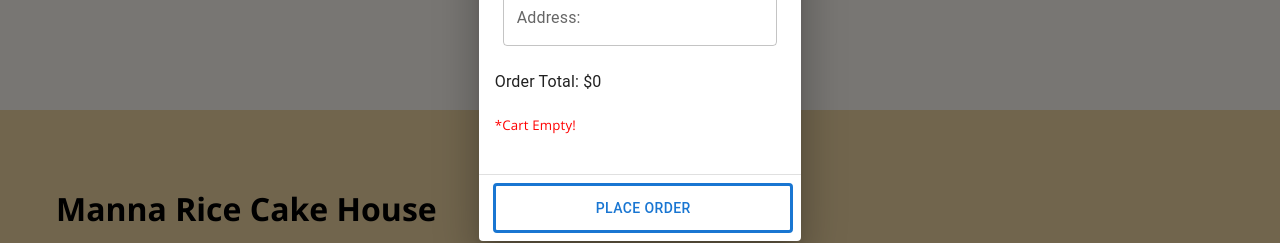
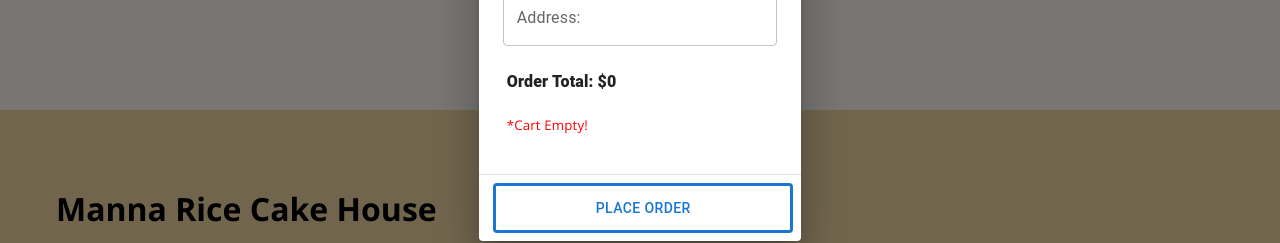
Before and after one commit to leeja328/manna_house, a React (Create React App) app: page /order in a window 1280 px wide. Both pictures are taken after a click on the button "CART". Shown: the part 2344-2587 px from the top of the page. Built offline with nearby package versions, Linux system fonts and the light colour scheme.

Commit message:
alignment fixes

```diff
--- a/src/pages/Order.css
+++ b/src/pages/Order.css
@@ -89,6 +89,14 @@
     font-weight: 400;
 }
 
+.order-summary {
+    padding-left: 12px;
+}
+
+#order-total {
+    font-weight: 800
+}
+
 #place-order {
     border: solid;
     border-color: #1976D2;
--- a/src/pages/Order.js
+++ b/src/pages/Order.js
@@ -559,20 +559,19 @@
           }}
           />
         </div>
-
-          {/* <h3>Name</h3><h5 id='validate'>{validate}</h5><input type="text" value={name1} name='name' onChange={handleChange}/>
-          <h3>Phone#</h3><input type="text" name='phone'/>
-          <h3>Address</h3><input type="text"/> */}
+        <div className='order-summary'>
           <Typography gutterBottom>
             <pre>
               {summary}
             </pre>
           </Typography>
-          <Typography gutterBottom>
+          <Typography gutterBottom id='order-total'>
             Order Total: ${total}
             <h5 id='validate'>{empty_order}</h5>
           </Typography>
+        </div>
         </DialogContent>
+
         <DialogActions>
           <Button autoFocus onClick={handleSubmit} id='place-order'>
             Place Order
```
